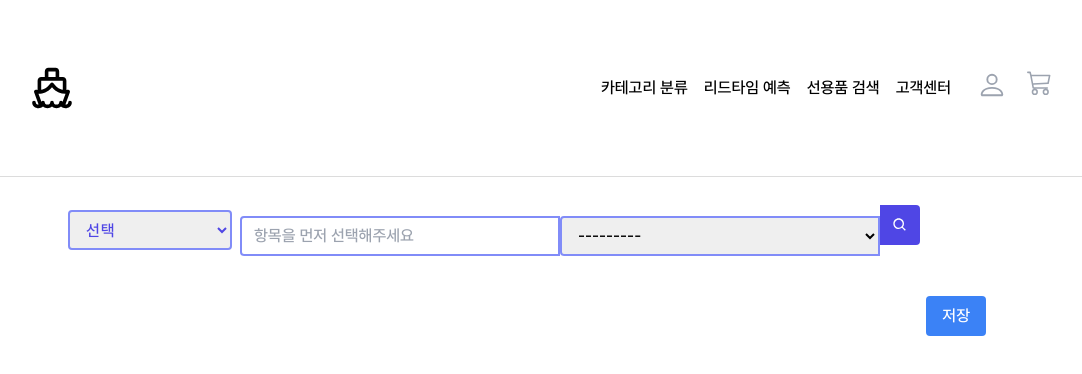
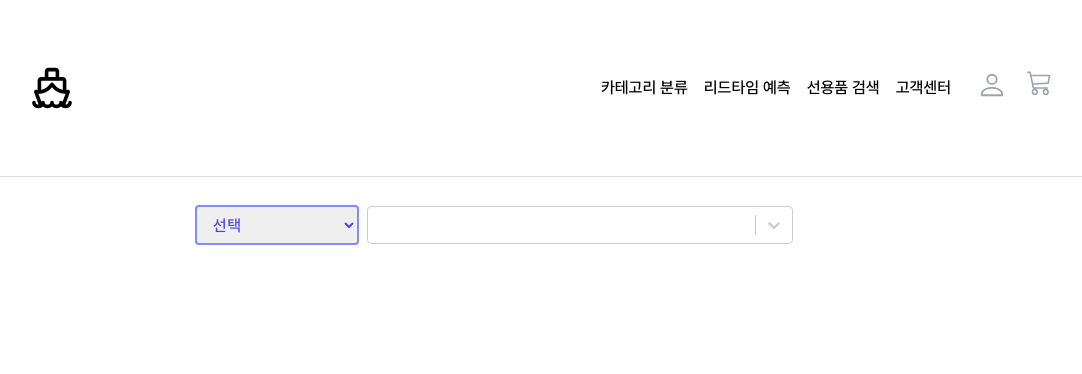
Before and after one commit to hwk44/ShipSupplies, a React (Create React App) app in the folder FE/: page /search in a window 1280 px wide. Shown: the top 374 px of the page, without its empty margins (150-1232 px from the left). Built offline with nearby package versions, Linux system fonts and the light colour scheme.

Commit message:
SearchPage 검색창 수정

```diff
--- a/FE/src/pages/SearchPage.js
+++ b/FE/src/pages/SearchPage.js
@@ -28,10 +28,6 @@ const SearchPage = () => {
 
   // 체크박스 데이터 저장할 빈배열
   const [checkedList, setCheckedList] = useState([]);
-
-  // 저장 버튼 클릭 시 응답 기다리는 변수
-  const [isLoading, setIsLoading] = useState(false);
-
 
   const navigate = useNavigate();
   const location = useLocation();
@@ -78,8 +74,10 @@ const SearchPage = () => {
 
   // key 값이 변할때 data를 다르게 불러오도록 하는 useEffect
   useEffect(() => {
+    console.log(key)
     const newList1 = data[key] || [];;
     setList1(newList1);
+
     // console.log(list1)
   }, [key]);
 
@@ -164,81 +162,31 @@ const SearchPage = () => {
       console.error("GET 요청 에러:", error);
     }
   };
-
-  // 저장버튼 클릭시
-  const handleSave = async (e) => {
-    setIsLoading(true); // 요청이 시작될 때 true로 변경
-    console.log('Checked items:', checkedList);
-
-    e.preventDefault();
-
-    try {
-      // 필요한 데이터를 추출
-      const selectedItems = seldata.filter((item) => checkedList.includes(item.id));
-      console.log('selectedItems', selectedItems)
-
-      if (selectedItems.length === 0) {
-        throw new Error('선택된 아이템 없음');
+  let sel1 = [];
+  if (key === '발주처' || key === '청구품목' || key === 'key2') {
+    if (Array.isArray(data[key])) {
+      sel1 = data[key].map((i) => ({
+        value: i,
+        label: i,
+      }));
+    }
   }
 
-      // 선택된 아이템에 대한 요청을 모두 생성
-      const requests = selectedItems.map(itemToSend =>
-        axios.post(
-          '/api/item/predict/regression',
-          {
-            subject: itemToSend.subject,
-            ship: itemToSend.ship,
-            key2: itemToSend.category,
-            assembly: itemToSend.assembly,
-            currency: itemToSend.currency,
-            company: itemToSend.company,
-          },
-          {
-            headers: {
-              'Content-Type': 'application/json',
-            }
-          }
-        ).then(response => ({ ...itemToSend, response: response.data }))
-      );
 
-      // 요청들을 병렬로 수행하고 결과를 배열로 저장
-      const results = await Promise.all(requests);
+  sel1 = [{ value: '', label: '' }, ...sel1];
+  console.log(sel1)
+  const [selectSel1, setSelectSel] = useState(sel1[0]);
+  //안에 들어가는 값을 받아야해서 state사용
 
-      // 결과 배열을 sentData와 receivedData로 분리
-      const sentData = results.map(({ response, ...item }) => item);
-      const receivedData = results.map(({ response }) => response);
-
-      // 한 번에 페이지 이동
-      navigate('/cart', {
-        state: {
-          sentData: sentData,
-          receivedData: receivedData,
-        },
-      });
-
-      alert("저장되었습니다.");
-    } catch (error) {
-      console.log(error);
-    } finally {
-      setIsLoading(false) // 요청이 끝나면 다시 false로 변경
-    }
-  };
-
-
-  // 페이지 전환 핸들러
-  const handlePageChange = (pageNumber) => {
-    setCurrentPage(pageNumber);
-  };
-
-  // 페이지네이션 시작과 끝 인덱스 설정
-  const ITEMS_PER_PAGE = 10;
-  const startIndex = (currentPage - 1) * ITEMS_PER_PAGE;
-  const endIndex = startIndex + ITEMS_PER_PAGE;
+  useEffect(() => {
+    console.log(selectSel1)
+  }, [selectSel1]);
 
   return (
     <>
       <div className='app'>
-        <div className='flex flex-row justify-center items-center my-7'>
+        <div className='flex flex-row justify-center items-center'>
+          <div className='my-7'>
             <select value={selectedItem}
               onChange={(e) => setSelectedItem(e.target.value)}
               class="mx-2 h-10 border-2 border-indigo-400 focus:outline-none focus:border-indigo-600 text-indigo-600 rounded px-2 md:px-3 py-0 md:py-1 tracking-wider">
@@ -247,89 +195,14 @@ const SearchPage = () => {
               <option value="부품명(청구품목)">부품명(청구품목)</option>
               <option value="카테고리(key2)">카테고리(key2)</option>
             </select>
-
-
-          {/* <div class="flex">
-            <input ref={txtC} type="text" name="txt1" onChange={showC1}
-              placeholder={key || "항목을 먼저 선택해주세요"}
-              class="w-full md:w-80 px-3 h-10 rounded-l border-2 border-indigo-400 focus:outline-none focus:border-indigo-600"
-            />
-
-            {txtC.current && txtC.current.value.length > 0 ? (
-            <ul>{ctag.slice(0, 30).map((item) => item)}</ul>) : null}
-
-            <button onClick={handleSubmit} onKeyDown={handleOnKeyPress}
-              class="bg-indigo-600 text-white rounded-r px-2 md:px-3 py-0 md:py-1">
-              <BiSearch />
-            </button>
-          </div> */}
-
-          <div>
-            <input
-              ref={txtC}
-              type="text"
-              name="txt1"
-              onChange={showC1}
-              placeholder={key || "항목을 먼저 선택해주세요"}
-              class="w-full md:w-80 px-3 h-10 rounded-l border-2 border-indigo-400 focus:outline-none focus:border-indigo-600"
-            />
-            <select
-              value={txtC.current && txtC.current.value}
-              onChange={(e) => {
-                txtC.current.value = e.target.value;
-                showC1();
-              }}
-              class="w-full md:w-80 px-3 h-10 rounded-l border-2 border-indigo-400 focus:outline-none focus:border-indigo-600"
-            >
-              <option value="" disabled className=''>
-                {key || "---------"}
-              </option>
-              {ctag.slice(0, 30).map((item) => (
-                <option value={item}>{item}</option>
-              ))}
-            </select>
-            <button
-              onClick={handleSubmit}
-              class="h-10 bg-indigo-600 text-white rounded-r px-2 md:px-3 py-0 md:py-1"
-            >
-              <BiSearch />
-            </button>
           </div>
 
-
-
-
-          {/* <div className="flex">
-            <Select
-              ref={txtC}
-              type="text"
-              name="txt1"
-              onChange={showC1}
-              options={ctag
-                .filter((item) => item.includes(txtC.current && txtC.current.value))
-                .slice(0, 30)
-                .map((item) => ({ value: item, label: item }))
-              }
-              placeholder={key || "항목을 먼저 선택해주세요"}
-              className="w-full md:w-80 px-3 h-10 rounded-l border-2 border-indigo-400 focus:outline-none focus:border-indigo-600"
-            />
-            <button
-              onClick={handleSubmit}
-              // onKeyDown={handleOnKeyPress}
-              className="bg-indigo-600 text-white rounded-r px-2 md:px-3 py-0 md:py-1"
-            >
-              <BiSearch />
-            </button>
-          </div> */}
-
-
+          <div className='w-2/6'>
+            <Select options={sel1} //위에서 만든 배열을 select로 넣기
+              onChange={setSelectSel} //값이 바뀌면 setState되게
+              defaultValue={sel1[0]} />
           </div>
-
-        {/* 검색창 드롭박스 내려오는 부분 */}
-        {/* <div>
-          {txtC.current && txtC.current.value.length > 0 ? (
-            <ul>{ctag.slice(0, 30).map((item) => item)}</ul>) : null}
-        </div> */}
+        </div>
 
 
         {seldata && seldata.length > 0 && (
@@ -354,7 +227,7 @@ const SearchPage = () => {
                 </tr>
               </thead>
               <tbody>
-                {seldata && seldata.slice(startIndex, endIndex).map((item) => (
+                {seldata.map((item) => (
                   <tr key={item.id} class="bg-white dark:bg-gray-800">
                     <td class="px-6 py-4">
                       <input
@@ -368,7 +241,7 @@ const SearchPage = () => {
                     <td class="px-6 py-4">{item.item}</td>
                     <td class="px-6 py-4">{item.machinery}</td>
                     <td class="px-6 py-4">{item.assembly}</td>
-                    <td class="px-6 py-4">{item.partNo1}</td>z
+                    <td class="px-6 py-4">{item.partNo1}</td>
                     <td class="px-6 py-4">{item.category}</td>
                     <td class="px-6 py-4">{item.company}</td>
                     <td class="px-6 py-4">{item.currency}</td>
@@ -381,23 +254,10 @@ const SearchPage = () => {
               </tbody>
             </table>
 
-            <ul className="pagination">
-              {[...Array(Math.ceil(seldata.length / ITEMS_PER_PAGE)).keys()].map((pageNumber) => (
-                <li key={pageNumber} onClick={() => handlePageChange(pageNumber + 1)}>{pageNumber + 1}
-                </li>
-              )
-              )}
-            </ul>
+
 
           </div>
         )}
-        <div className='float-right'>
-          <button onClick={handleSave}
-            className="mt-3 bg-blue-500 hover:bg-blue-600 text-white py-2 px-4 rounded mr-36">
-            {isLoading ? 'Loading...' : '저장'}
-          </button>
-        </div>
-
       </div>
     </>
   );
```
Lines whose indentation alone changed are shown as unchanged.
